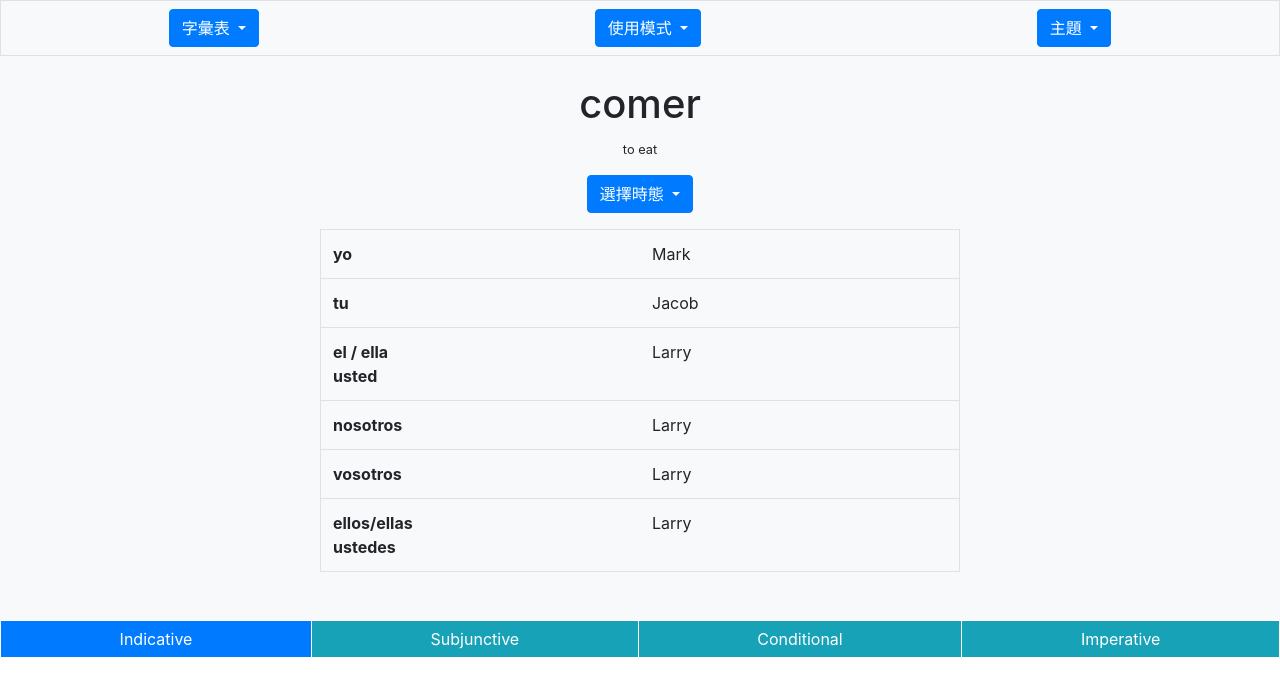
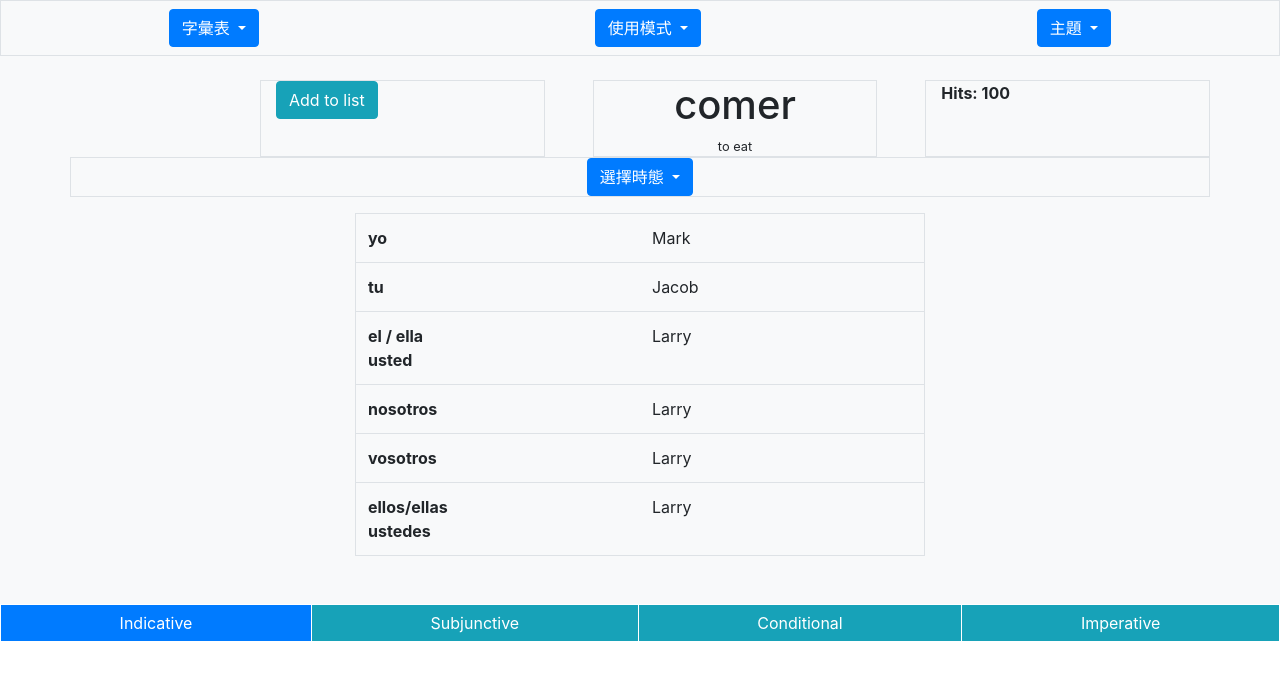
Before and after one commit to zongronghuang/spanish_verb_conjugator, a Vue app: page /#/wordcard in a window 1280 px wide. Shown: the top 696 px of the page. Built offline with nearby package versions, Linux system fonts and the light colour scheme.

Commit message:
feat: move upper buttons to ConjugationTable

```diff
--- a/src/components/ConjugationTable.vue
+++ b/src/components/ConjugationTable.vue
@@ -1,11 +1,24 @@
 <template>
-  <div class="d-flex flex-column align-items-center">
-    <h1 class="mt-4">comer</h1>
+  <div class="container mt-4">
+    <div class="row d-flex justify-content-center">
+      <div class="col offset-2 border">
+        <button class="btn btn-info">Add to list</button>
+      </div>
 
-    <small class="mt-1 mb-3">to eat</small>
+      <div class="d-flex flex-column text-center mx-5 col border">
+        <h1>comer</h1>
+        <small>to eat</small>
+      </div>
+
+      <div class="font-weight-bold col border">
+        <span>Hits</span>:
+        <span>100</span>
+      </div>
+    </div>
 
     <!-- 時態選單 -->
-    <div class="dropdown">
+    <div class="row">
+      <div class="dropdown col text-center border">
         <button
           class="btn btn-primary dropdown-toggle"
           type="button"
@@ -22,8 +35,10 @@
           <a class="dropdown-item" href="#">Imperfect indicative</a>
         </div>
       </div>
+    </div>
 
-    <table class="table w-50 mx-auto mt-3 mb-5">
+    <div class="row">
+      <table class="table mx-auto mt-3 mb-5 col-6">
         <tbody>
           <tr class="border">
             <th scope="row" class="w-50">yo</th>
@@ -58,6 +73,7 @@
         </tbody>
       </table>
     </div>
+  </div>
 </template>
 
 <script>
```
Also changed, not shown: src/components/UpperButtons.vue (+18 -0 lines). Lines whose indentation alone changed are shown as unchanged.
